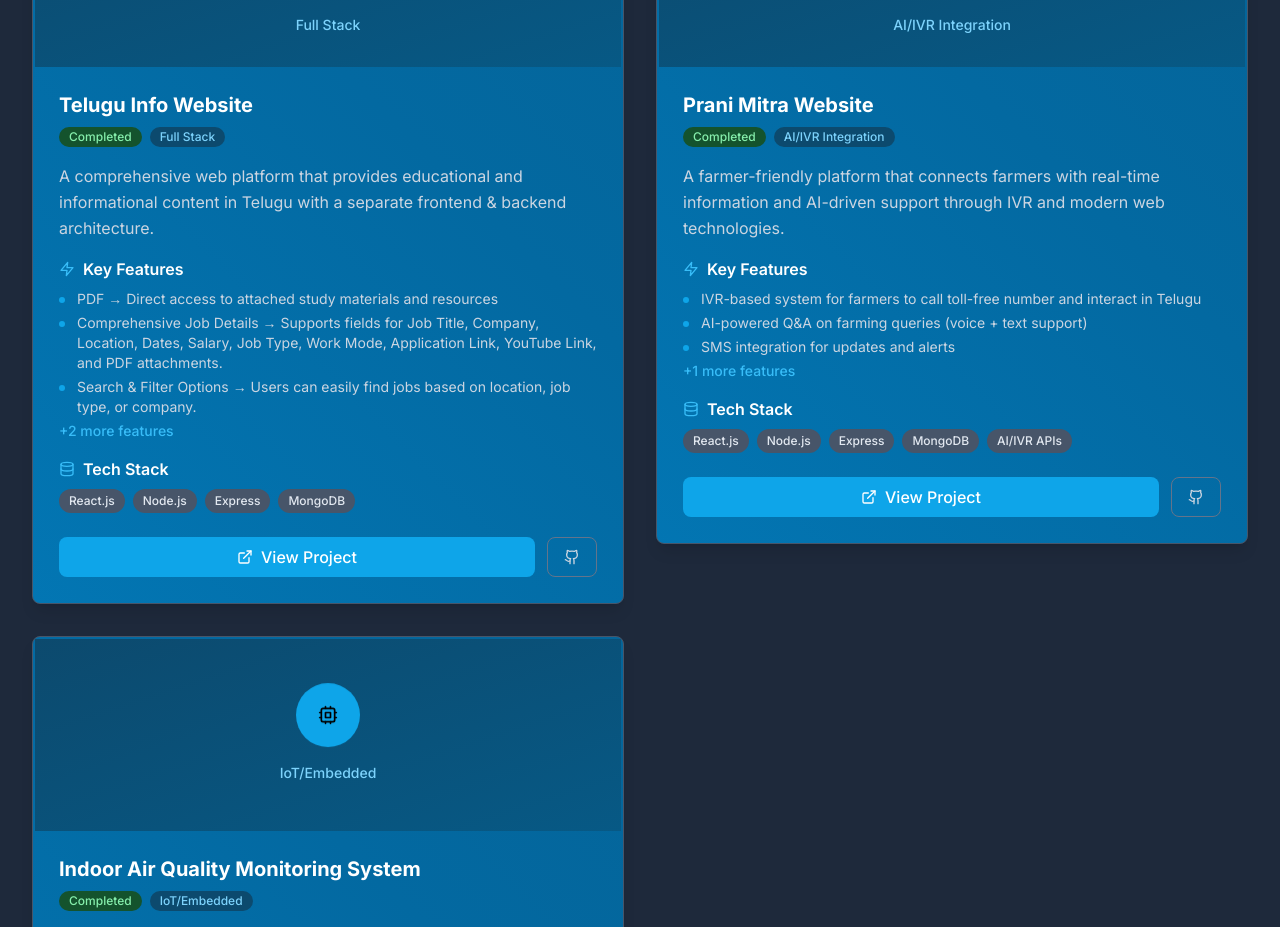
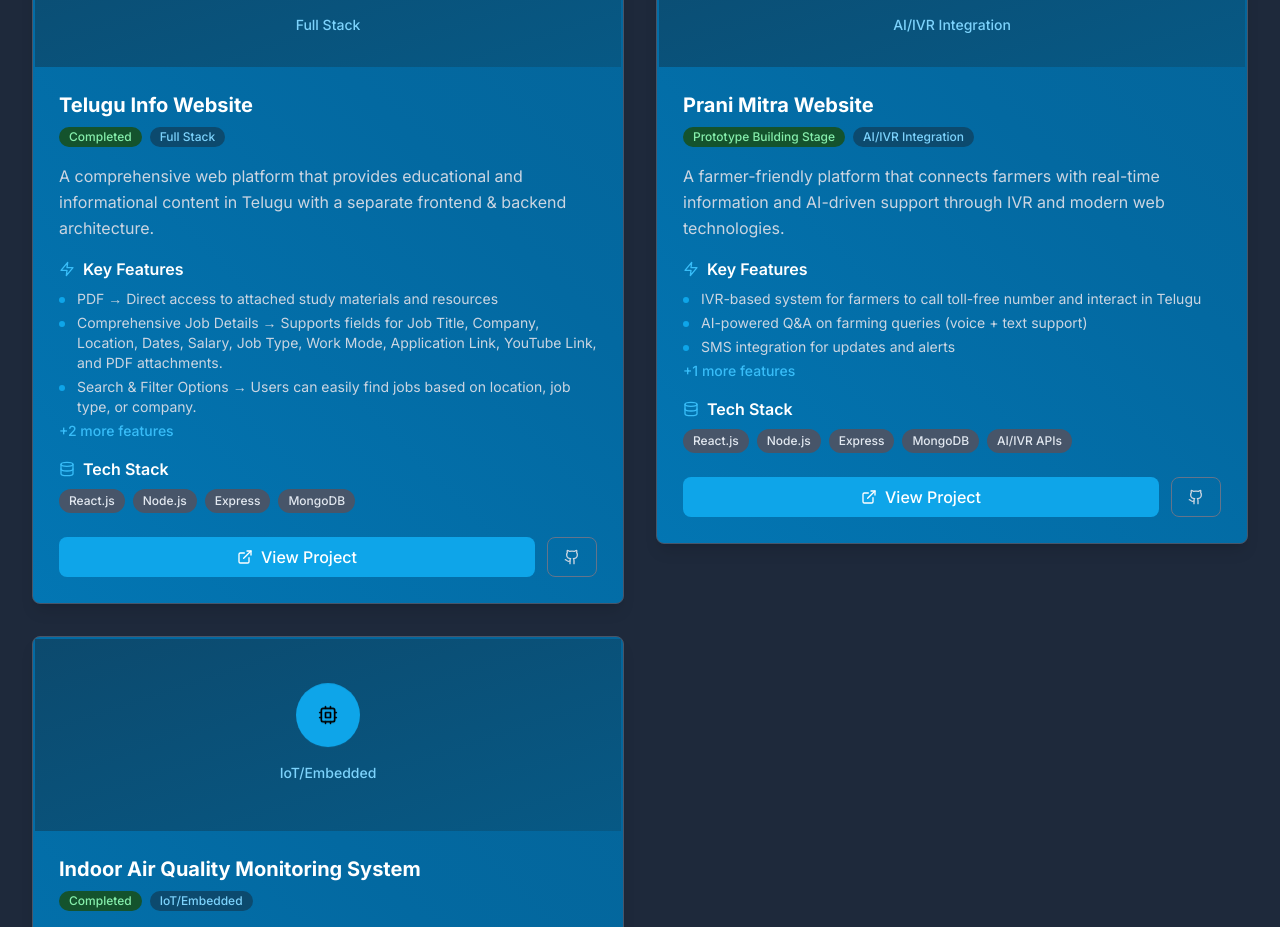
Before and after one commit to Hemasundar2006/Hemasundar-Maroti-Portfolio, a React (Vite) app: page / in a window 1280 px wide. Shown: the part 2080-3007 px from the top of the page. Built offline with nearby package versions, Linux system fonts and the light colour scheme.

Commit message:
Update project status for AI/IVR Integration to reflect current development stage

```diff
--- a/src/components/Projects.jsx
+++ b/src/components/Projects.jsx
@@ -32,7 +32,7 @@ const Projects = () => {
       ],
       techStack: ["React.js", "Node.js", "Express", "MongoDB", "AI/IVR APIs"],
       category: "AI/IVR Integration",
-      status: "Completed",
+      status: "Prototype Building Stage",
       link: "https://prani-mitra1.vercel.app/"
     },
     {
```
